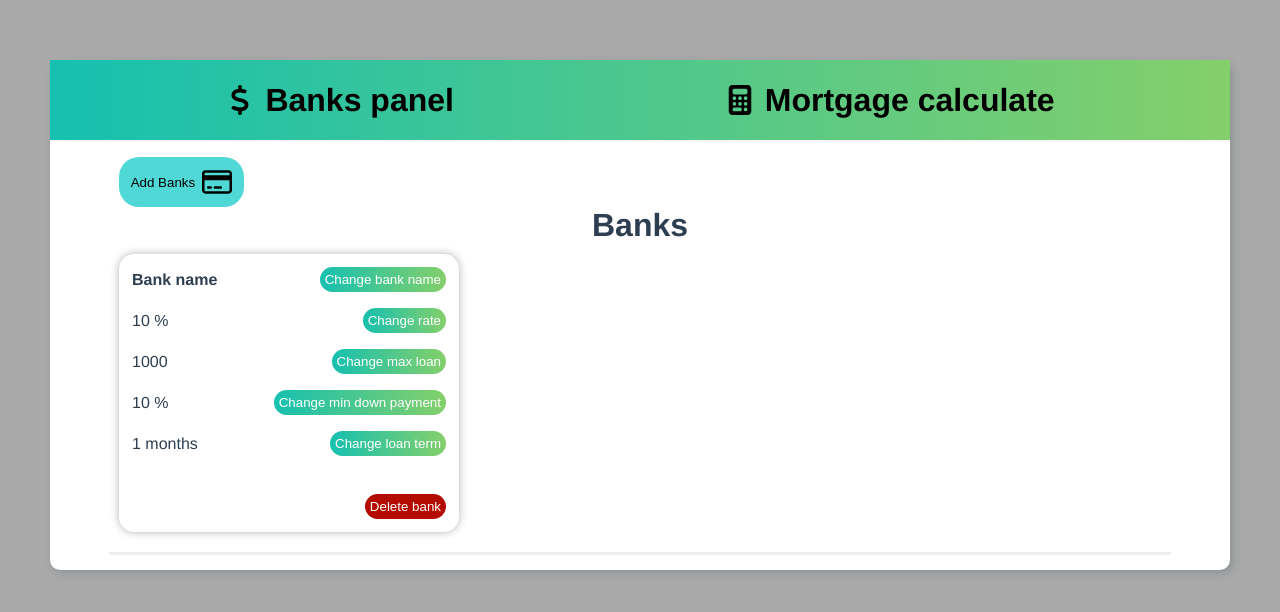
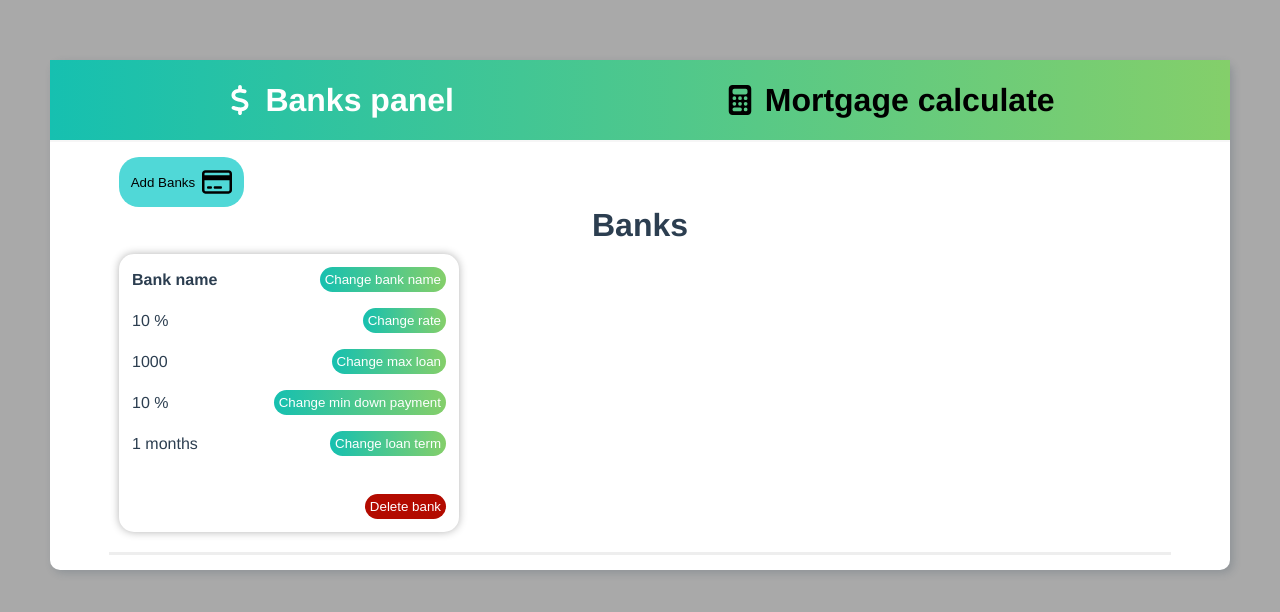
Before and after one commit to Ruslan-Belous/Mortgage_calculator, a Vue app: page / in a window 1280 px wide. In both pictures the pointer is over the element "Banks panel". Shown: the top 612 px of the page. Built offline with nearby package versions, Linux system fonts and the light colour scheme.

Commit message:
update(header):added css

```diff
--- a/src/components/v-header.vue
+++ b/src/components/v-header.vue
@@ -36,11 +36,16 @@ export default {
   &__user-panel {
     display: flex;
     align-items: center;
+    transition: 0.6s;
     &__icon {
       width: 30px;
       height: 30px;
       padding: 0 10px 0 0;
     }
+  }
+  &__admin-panel:hover,
+  &__user-panel:hover {
+    color: #fff;
   }
 }
 a {
```
Also changed, not shown: 1 other file (tests, documents, lock files or other folders).
